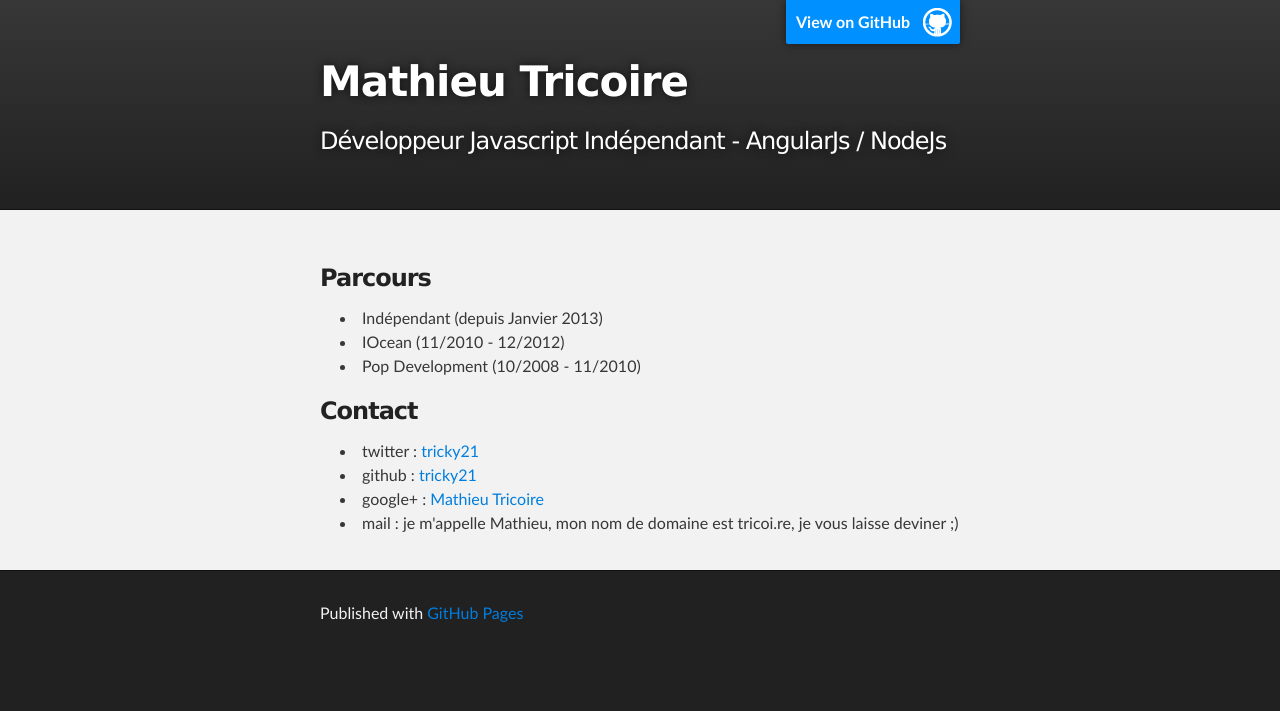
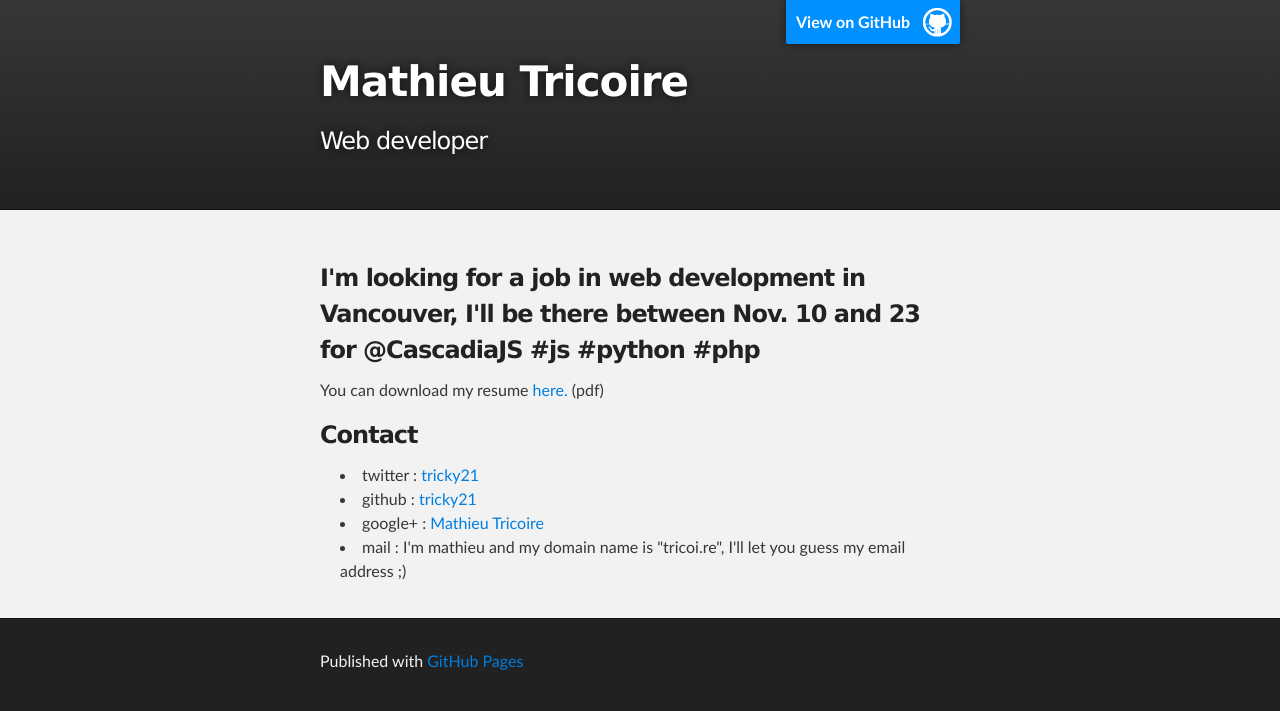
Before and after one commit to MathieuTricoire/mathieutricoire.github.io, a plain HTML site: page index.html in a window 1280 px wide. Drawn offline with Linux system fonts and the light colour scheme.

Commit message:
Add resume as pdf

```diff
--- a/index.html
+++ b/index.html
@@ -19,7 +19,7 @@
           <a id="forkme_banner" href="https://github.com/tricky21">View on GitHub</a>
 
           <h1 id="project_title">Mathieu Tricoire</h1>
-          <h2 id="project_tagline">Développeur Javascript Indépendant - AngularJs / NodeJs</h2>
+          <h2 id="project_tagline">Web developer</h2>
 
         </header>
     </div>
@@ -27,23 +27,18 @@
     <!-- MAIN CONTENT -->
     <div id="main_content_wrap" class="outer">
       <section id="main_content" class="inner">
-        <h3>Parcours</h3>
+        <h3>I'm looking for a job in web development in Vancouver, I'll be there between Nov. 10 and 23 for @CascadiaJS #js #python #php</h3>
 
-<ul>
-<li>Indépendant (depuis Janvier 2013)</li>
-<li>IOcean (11/2010 - 12/2012)</li>
-<li>Pop Development (10/2008 - 11/2010)</li>
-</ul><h3>Contact</h3>
+        <p>You can download my resume <a href="/resume.pdf">here.</a> (pdf)</p>
 
-<ul>
-<li>twitter : <a href="https://twitter.com?username=tricky21">tricky21</a>
-</li>
-<li>github  : <a href="https://github.com/tricky21">tricky21</a>
-</li>
-<li>google+ : <a href="http://goog.la/tricky21">Mathieu Tricoire</a>
-</li>
-<li>mail    : je m'appelle Mathieu, mon nom de domaine est tricoi.re, je vous laisse deviner ;)</li>
-</ul>
+        <h3>Contact</h3>
+
+        <ul>
+          <li>twitter : <a href="https://twitter.com?username=tricky21">tricky21</a></li>
+          <li>github  : <a href="https://github.com/tricky21">tricky21</a></li>
+          <li>google+ : <a href="http://goog.la/tricky21">Mathieu Tricoire</a></li>
+          <li>mail    : I'm mathieu and my domain name is "tricoi.re", I'll let you guess my email address ;)</li>
+        </ul>
       </section>
     </div>
 
```
Also changed, not shown: 1 other file.
